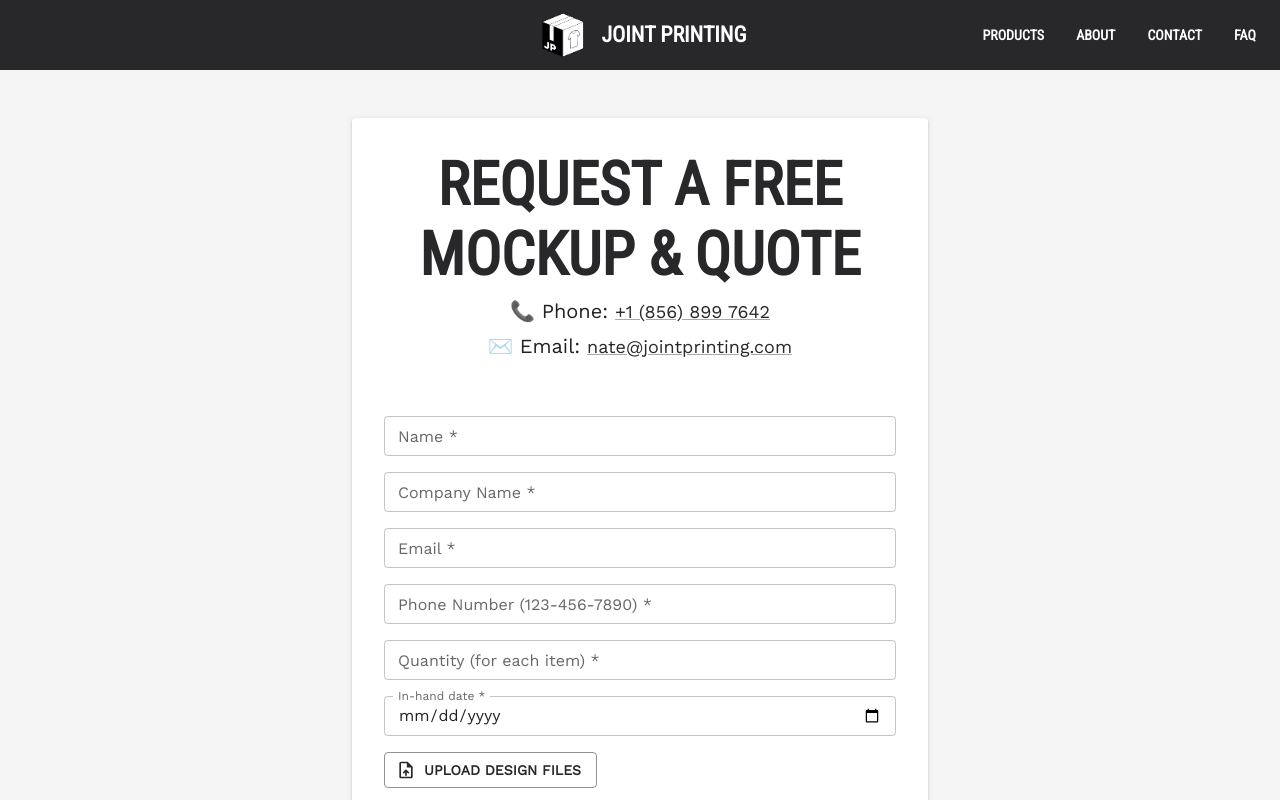
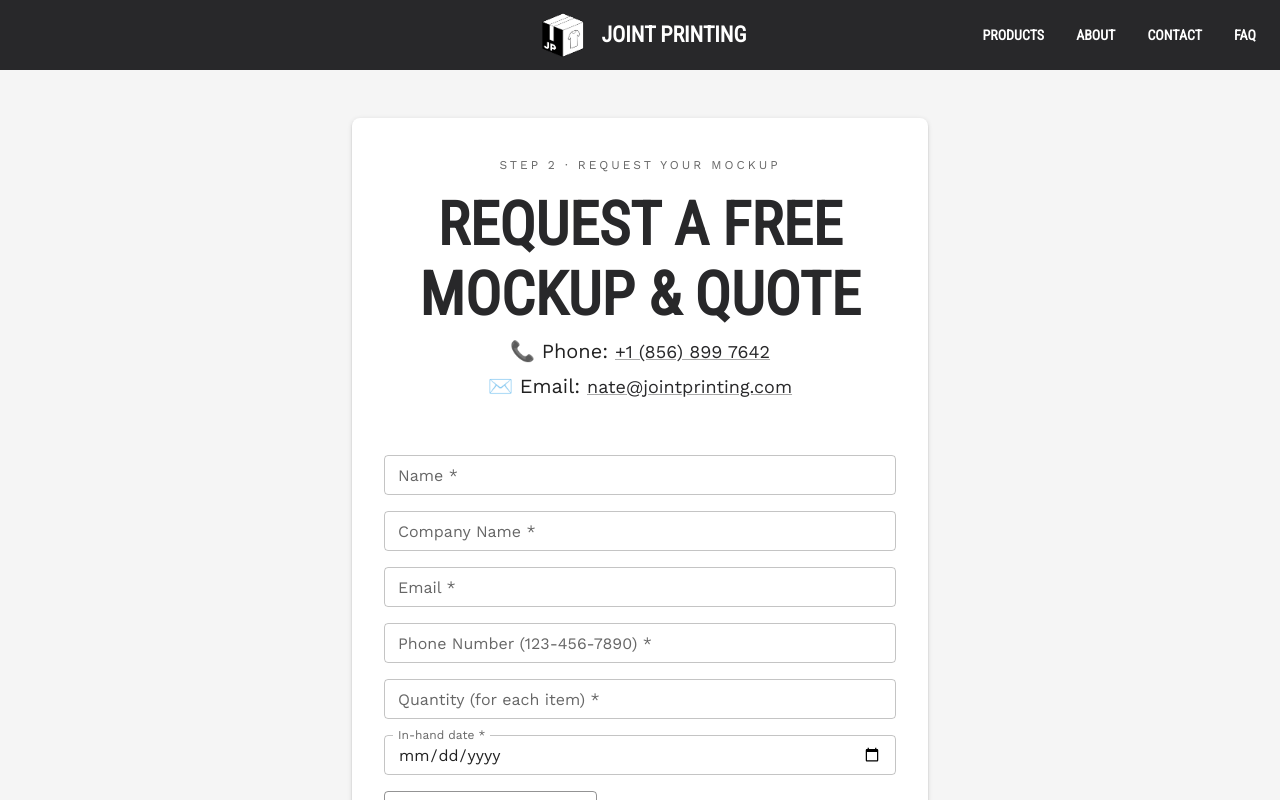
Before and after one commit to Jointprinting/website-frontend, a React (Create React App) app: page /contact in a window 1280 px wide. Shown: the top 800 px of the page. Built offline with nearby package versions, Linux system fonts and the light colour scheme.

Commit message:
Update Contact.js

```diff
--- a/src/screens/Contact.js
+++ b/src/screens/Contact.js
@@ -148,9 +148,17 @@ function Contact() {
           alignItems: 'center',
           bgcolor: 'white',
           boxShadow: 2,
-          borderRadius: 1,
+          borderRadius: 2,
         }}
       >
+        <MuiTypography
+          variant="overline"
+          align="center"
+          sx={{ letterSpacing: 3, color: 'text.secondary', mb: 1 }}
+        >
+          STEP 2 · REQUEST YOUR MOCKUP
+        </MuiTypography>
+
         <Typography
           color="primary"
           align="center"
```
